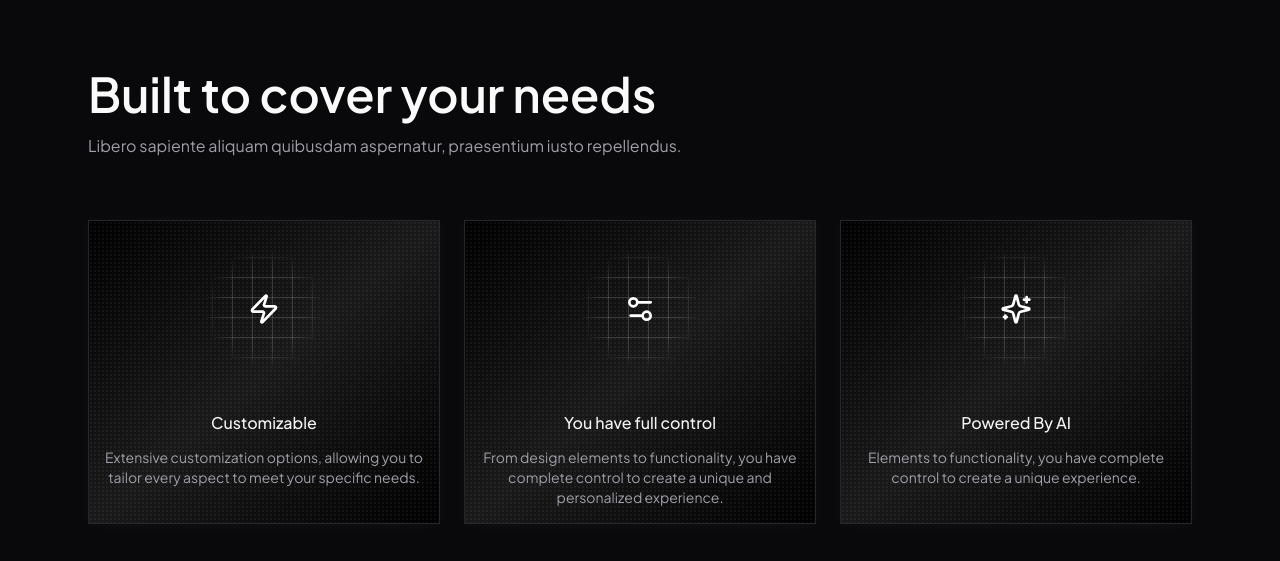
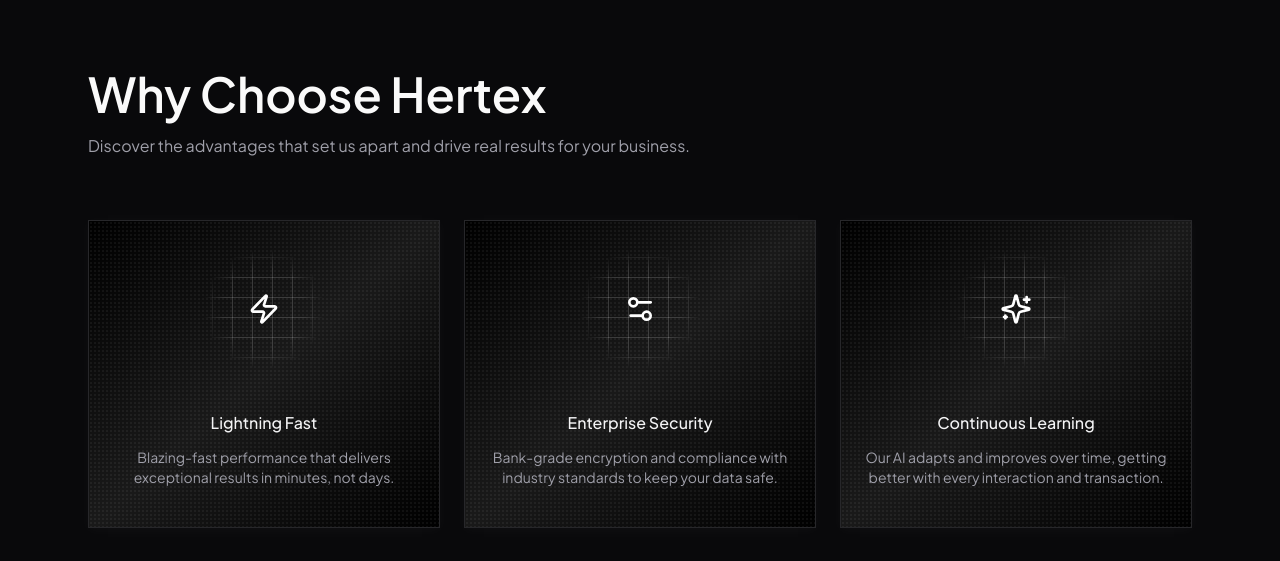
Before and after one commit to hertex-cyber/hertex-website, a React (Vite) app: page / in a window 1280 px wide. Shown: the part 826-1387 px from the top of the page. Built offline with nearby package versions, Linux system fonts and the light colour scheme.

Commit message:
first commit

```diff
--- a/src/components/Features.jsx
+++ b/src/components/Features.jsx
@@ -20,7 +20,7 @@ const CardHeader = ({ className, children }) => (
 )
 
 const CardContent = ({ className, children }) => (
-    <div className={`${className}`}>
+    <div className={`pb-6 ${className}`}>
         {children}
     </div>
 )
@@ -43,8 +43,8 @@ export default function Features() {
         <section className="bg-zinc-950 py-16 md:py-24">
             <div className="@container mx-auto max-w-6xl px-6">
                 <div className="text-left">
-                    <h2 className="text-balance text-2xl font-semibold lg:text-5xl text-zinc-50">Built to cover your needs</h2>
-                    <p className="mt-4 text-zinc-400">Libero sapiente aliquam quibusdam aspernatur, praesentium iusto repellendus.</p>
+                    <h2 className="text-balance text-2xl font-semibold lg:text-5xl text-zinc-50">Why Choose Hertex</h2>
+                    <p className="mt-4 text-zinc-400">Discover the advantages that set us apart and drive real results for your business.</p>
                 </div>
                 <div className="@min-4xl:max-w-full @min-4xl:grid-cols-3 mx-auto mt-8 grid max-w-sm gap-6 *:text-center md:mt-16">
                     <Card className="group">
@@ -56,11 +56,11 @@ export default function Features() {
                                 />
                             </CardDecorator>
 
-                            <h3 className="mt-6 font-medium text-zinc-100">Customizable</h3>
+                            <h3 className="mt-6 font-medium text-zinc-100">Lightning Fast</h3>
                         </CardHeader>
 
                         <CardContent>
-                            <p className="text-sm text-zinc-400">Extensive customization options, allowing you to tailor every aspect to meet your specific needs.</p>
+                            <p className="text-sm text-zinc-400">Blazing-fast performance that delivers exceptional results in minutes, not days.</p>
                         </CardContent>
                     </Card>
 
@@ -73,11 +73,11 @@ export default function Features() {
                                 />
                             </CardDecorator>
 
-                            <h3 className="mt-6 font-medium text-zinc-100">You have full control</h3>
+                            <h3 className="mt-6 font-medium text-zinc-100">Enterprise Security</h3>
                         </CardHeader>
 
                         <CardContent>
-                            <p className="text-sm text-zinc-400">From design elements to functionality, you have complete control to create a unique and personalized experience.</p>
+                            <p className="text-sm text-zinc-400">Bank-grade encryption and compliance with industry standards to keep your data safe.</p>
                         </CardContent>
                     </Card>
 
@@ -90,11 +90,11 @@ export default function Features() {
                                 />
                             </CardDecorator>
 
-                            <h3 className="mt-6 font-medium text-zinc-100">Powered By AI</h3>
+                            <h3 className="mt-6 font-medium text-zinc-100">Continuous Learning</h3>
                         </CardHeader>
 
                         <CardContent>
-                            <p className="text-sm text-zinc-400">Elements to functionality, you have complete control to create a unique experience.</p>
+                            <p className="text-sm text-zinc-400">Our AI adapts and improves over time, getting better with every interaction and transaction.</p>
                         </CardContent>
                     </Card>
                 </div>
```
